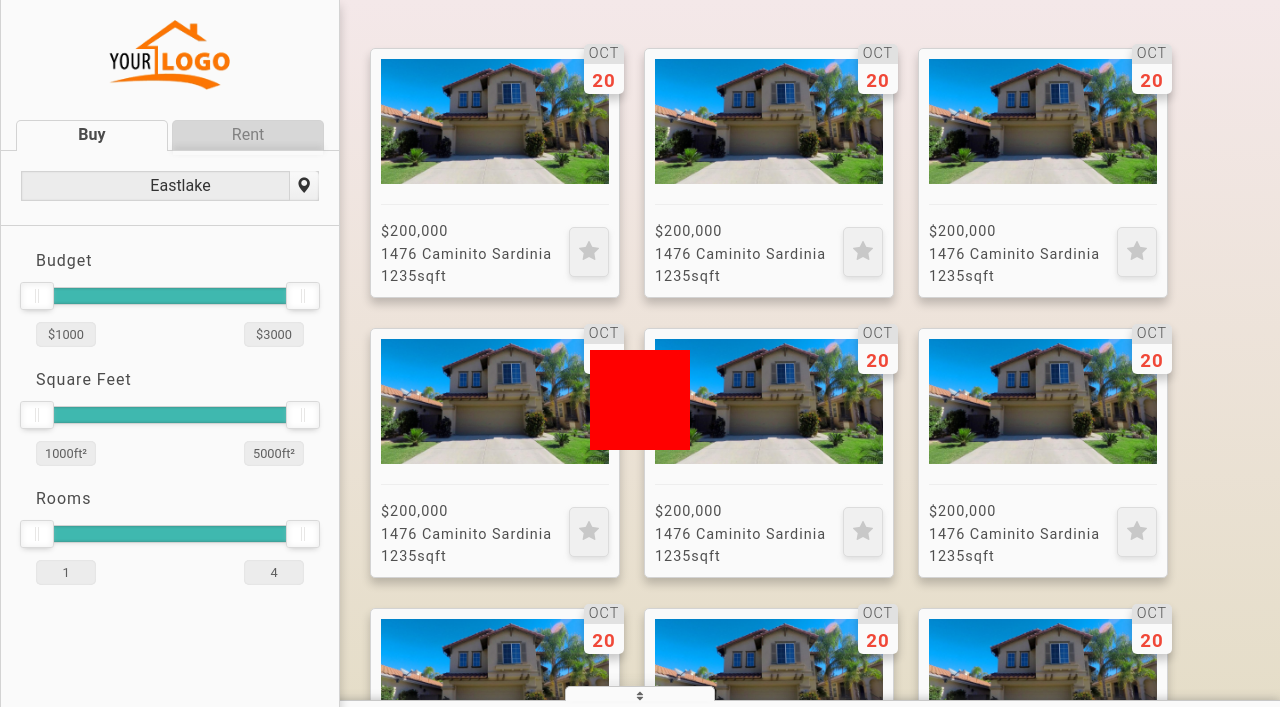
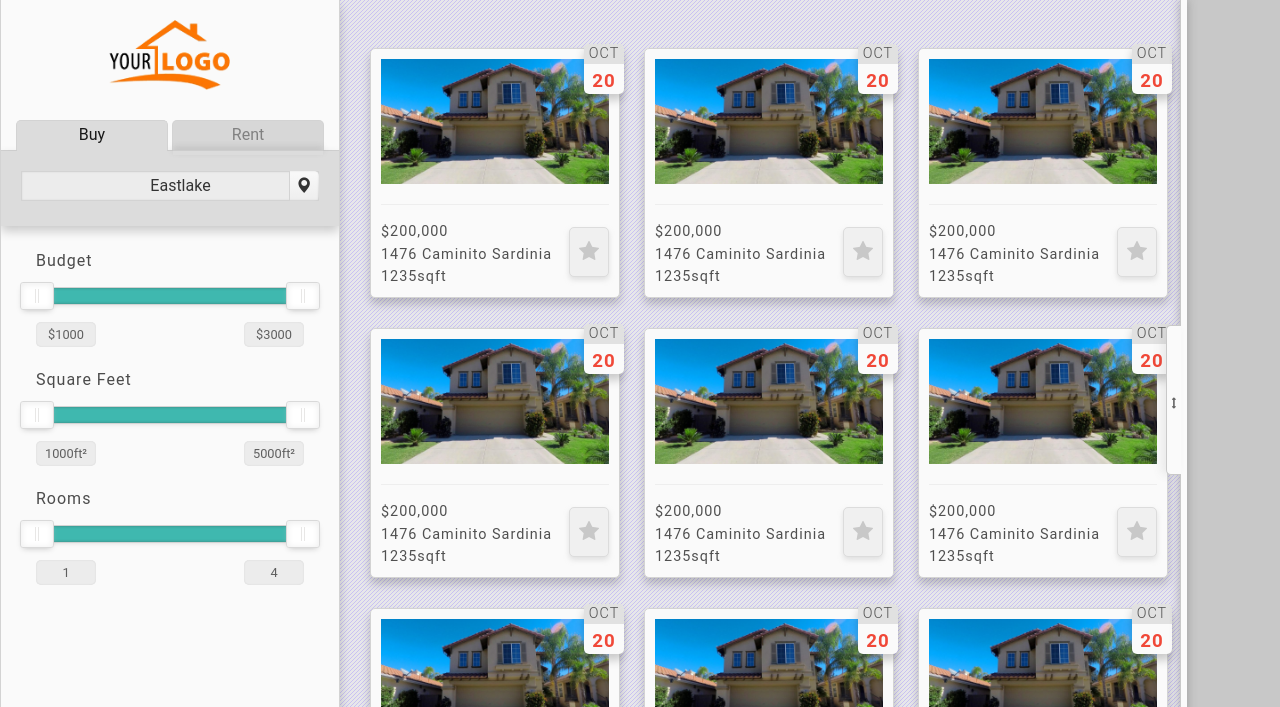
Before and after one commit to mezawebdev/home-finder, a PHP site: page / in a window 1280 px wide. Shown: the top 707 px of the page. Run offline with PHP 8.4, Linux system fonts and the light colour scheme; some libraries are stand-ins or nearby versions; grey boxes are pictures that could not be loaded.

Commit message:
Made progress, still buggy....

```diff
--- a/assets/css/main.css
+++ b/assets/css/main.css
@@ -69,7 +69,7 @@ h1, h2, h3, h4, h5, h6 {
   width: 100vw;
   height: 100vh;
   position: fixed;
-  background: linear-gradient(180deg, #f4e8e9, #e3dcc4);
+  background-image: url(../images/background-2.png);
   z-index: 250; }
 
 #gmap {
@@ -83,11 +83,17 @@ h1, h2, h3, h4, h5, h6 {
   width: 100px;
   height: 100px;
   background: red;
-  z-index: 999;
+  z-index: 9999999;
   transform: translate(-50%, -50%);
   top: 50%;
   left: 50%;
-  position: fixed; }
+  position: fixed;
+  display: none;
+  transition: width 0.25s ease-in-out, height 0.25s ease-in-out; }
+
+#test:active {
+  width: 200px;
+  height: 200px; }
 
 #side-bar {
   width: 100%;
@@ -143,12 +149,11 @@ h1, h2, h3, h4, h5, h6 {
           height: 5px;
           margin-top: 7px; }
       #side-bar .body .body-top-buttons div.option-tab.active {
-        background: #fafafa;
+        background: gainsboro;
         box-shadow: none;
-        color: rgba(0, 0, 0, 0.7);
-        font-weight: 700; }
+        color: #191919; }
         #side-bar .body .body-top-buttons div.option-tab.active .active-tab-cover {
-          background: #fafafa;
+          background: gainsboro;
           box-shadow: none !important; }
       #side-bar .body .body-top-buttons .buy-active {
         position: absolute;
@@ -165,9 +170,13 @@ h1, h2, h3, h4, h5, h6 {
       #side-bar .body .content .location-wrapper {
         width: 100%;
         padding: 20px 20px 20px 20px;
-        border-bottom: 1px solid #D3D3D3;
+        background: gainsboro;
+        border-bottom: 1px solid gainsboro;
         text-align: center;
-        height: 75px; }
+        height: 75px;
+        box-shadow: 0px 5px 10px rgba(0, 0, 0, 0.2);
+        z-index: 2;
+        position: relative; }
         #side-bar .body .content .location-wrapper select {
           border: 1px solid #D3D3D3;
           height: 30px;
@@ -198,7 +207,9 @@ h1, h2, h3, h4, h5, h6 {
       #side-bar .body .content .settings-wrapper {
         padding: 25px 35px 70px 35px;
         height: 280px;
-        overflow-y: scroll; }
+        background: #fafafa;
+        position: relative;
+        z-index: 1; }
         #side-bar .body .content .settings-wrapper .budget, #side-bar .body .content .settings-wrapper .square-feet, #side-bar .body .content .settings-wrapper .rooms {
           color: rgba(0, 0, 0, 0.7);
           margin-bottom: 65px; }
@@ -656,6 +667,33 @@ h1, h2, h3, h4, h5, h6 {
     #list .loading-screen {
       margin-left: -350px; }
 
+  #map-wrapper {
+    height: 100vh;
+    width: 100px;
+    right: 0;
+    left: auto; }
+    #map-wrapper .draggable-tab {
+      height: 100vh;
+      width: 7px;
+      border-top: 0;
+      border-left: 1px solid #c8c8c8; }
+      #map-wrapper .draggable-tab .tab {
+        height: 150px;
+        width: 15px;
+        margin: auto;
+        transform: translate(0, -50%);
+        top: 50%;
+        left: -15px;
+        border-top-right-radius: 0;
+        border-bottom-left-radius: 5px;
+        border-right: 0;
+        border-bottom: 1px solid #c8c8c8;
+        box-shadow: -5px 0px 10px rgba(100, 100, 100, 0.1); }
+        #map-wrapper .draggable-tab .tab i {
+          transform: translate(0, -50%);
+          position: relative;
+          top: 50%; }
+
   #views {
     right: 40px;
     bottom: 33px; }
--- a/assets/css/main.scss
+++ b/assets/css/main.scss
@@ -22,6 +22,7 @@ $unfocused-button-background: rgba(200, 200, 200, 0.7);
 $green: #71C654;
 $cherryred: #F04838;
 $orange: #F38D31;
+$ui-black: rgb(220, 220, 220);
 //$unfocused-button-box-shadow: inset 0px 0px 2px rgba(0, 0, 0, 0.1);
 
 @mixin centerVertically {
@@ -59,7 +60,9 @@ h1, h2, h3, h4, h5, h6 {
 	position: fixed;
 	//background: red;
 	//opacity: 0.7;
-	background: linear-gradient(180deg, #f4e8e9, #e3dcc4);
+	//background: linear-gradient(180deg, #f4e8e9, #e3dcc4);
+	//background: linear-gradient(0deg, rgb(200, 200, 200), rgb(220, 220, 220));
+	background-image: url(../images/background-2.png);
 	z-index: 250;
 }
 
@@ -75,11 +78,18 @@ h1, h2, h3, h4, h5, h6 {
 	width: 100px;
 	height: 100px;
 	background: red;
-	z-index: 999;
+	z-index: 9999999;
 	transform: translate(-50%, -50%);
 	top: 50%;
 	left: 50%;
 	position: fixed;
+	display: none;
+	transition: width 0.25s ease-in-out, height 0.25s ease-in-out;
+}
+
+#test:active {
+	width: 200px;
+	height: 200px;
 }
 
 //---------------------------------
@@ -149,13 +159,13 @@ h1, h2, h3, h4, h5, h6 {
 				}
 			}
 			div.option-tab.active {
-				background: $transparent-white;
+				background: $ui-black;
 				//z-index: 100 !important;
 				box-shadow: none;
-				color: $main-font;
-				font-weight: 700;
+				color: rgb(25, 25, 25);
+
 				.active-tab-cover {
-					background: $transparent-white;
+					background: $ui-black;
 					box-shadow: none !important;
 				}
 			}
@@ -180,9 +190,13 @@ h1, h2, h3, h4, h5, h6 {
 				width: 100%;
 				padding: $box-padding;
 				//background: red;
-				border-bottom: 1px solid $border-grey;
+				background: $ui-black;
+				border-bottom: 1px solid rgb(220, 220, 220);
 				text-align: center;
 				height: 75px;
+				box-shadow: 0px 5px 10px rgba(0, 0, 0, 0.2);
+				z-index: 2;
+				position: relative;
 				select {
 					border: 1px solid $border-grey;
 					height: 30px;
@@ -218,7 +232,10 @@ h1, h2, h3, h4, h5, h6 {
 			.settings-wrapper {
 				padding: 25px 35px 70px 35px;
 				height: 280px;
-				overflow-y: scroll;
+				background: rgb(250, 250, 250);
+				position: relative;
+				z-index: 1;
+				//overflow-y: scroll;
 				.budget, .square-feet, .rooms {
 					color: $main-font;
 					margin-bottom: 65px;
@@ -798,6 +815,37 @@ h1, h2, h3, h4, h5, h6 {
 		}
 	}
 
+	#map-wrapper {
+		height: 100vh;
+		width: 100px;
+		right: 0;
+		left: auto;
+		.draggable-tab {
+			height: 100vh;
+			width: 7px;
+			border-top: 0;
+			border-left: 1px solid #c8c8c8;
+			.tab {
+				height: 150px;
+			    width: 15px;
+			    margin: auto;
+			    transform: translate(0, -50%);
+			    top: 50%;
+			    left: -15px;
+			    border-top-right-radius: 0;
+			    border-bottom-left-radius: 5px;
+			    border-right: 0;
+			    border-bottom: 1px solid #c8c8c8;
+			    box-shadow: -5px 0px 10px rgba(100, 100, 100, 0.1);
+				i {
+					transform: translate(0, -50%);
+					position: relative;
+					top: 50%;
+				}
+			}
+		}
+	}
+
 	#views {
 		right: 40px;
 		bottom: 33px;
--- a/assets/js/main.js
+++ b/assets/js/main.js
@@ -1,7 +1,7 @@
-//(function(document, window) {
+(function(document, window) {
 
+	$(document).ready(() => {
 		'use strict';
-
 		//------------------
 		//	   Global
 		//------------------
@@ -334,6 +334,8 @@
 			cacheDOM: function() {
 				this.mapWrapperElement = $("#map-wrapper");
 				this.draggableTab = $("#map-wrapper .draggable-tab .tab");
+				this.draggableTabIcon = $("#map-wrapper .draggable-tab .tab i");
+				console.log(this.draggableTabIcon);
 			},
 			render: function() {
 
@@ -353,6 +355,11 @@
 			},
 			resize: function() {
 				alert("hi");
+			},
+			updateTabIcon: function() {
+				if (window.innerWidth > 767) {
+					this.draggableTabIcon.hide();
+				}
 			}
 		}
 
@@ -672,7 +679,8 @@
 			},
 			fireEvents: function() {
 				this.element.on("click", (e) => {
-				alert("hi!");
+
+					this.element.css("display", "none");
 				});
 			}
 		}
@@ -728,6 +736,9 @@
 			if (window.innerWidth > 767 && toolBar.opened) {
 				toolBar.expand();
 			}
+
+
+			googleMap.updateTabIcon();
 		}
 
 		//------------------
@@ -744,5 +755,5 @@
 		iWindow.init();
 		googleMap.init();
 		test.init();
-
-//}(document, window));
+	});
+}(document, window));
--- a/index.html
+++ b/index.html
@@ -23,6 +23,7 @@
 	<div id="background"></div>
 	<div id="gmap"></div>
 	<div id="test"></div>
+
 	<!-- Tool Bar -->
 	<div id="side-bar" class="desktop">
 		<div class="header">
@@ -166,7 +167,7 @@
 	<div id="map-wrapper">
 		<div class="draggable-tab">
 			<div class="tab">
-				<i class="fa fa-sort" aria-hidden="true"></i>
+				<i class="fa fa-arrows-v" aria-hidden="true"></i>
 			</div>
 			<div class="middle-line">
 
```
Also changed, not shown: 1 other file. Lines whose indentation alone changed are shown as unchanged.
